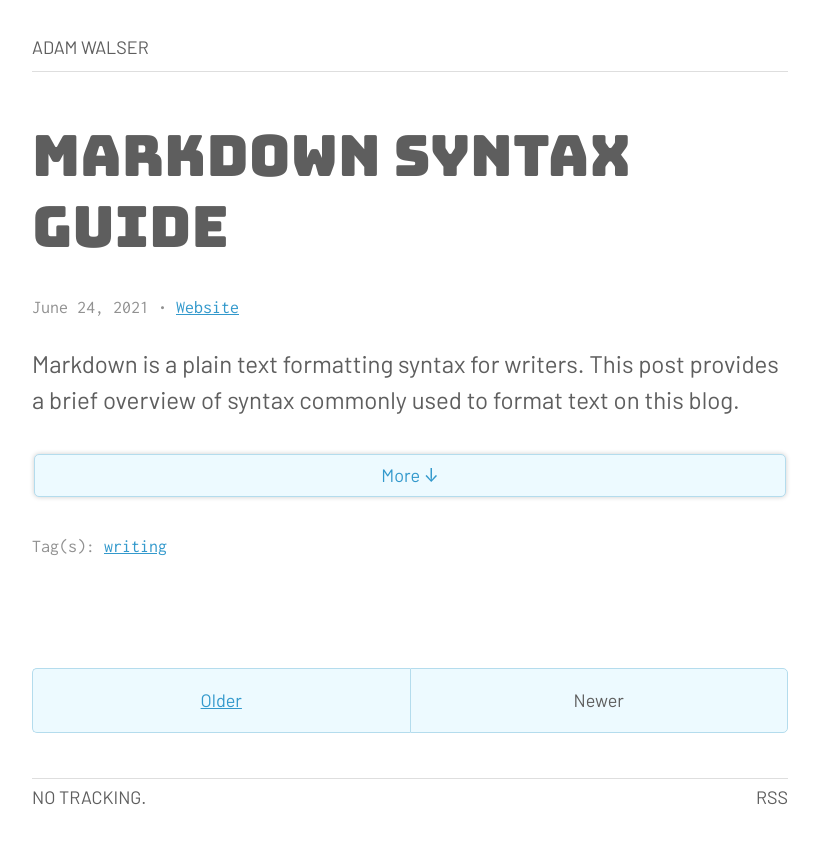
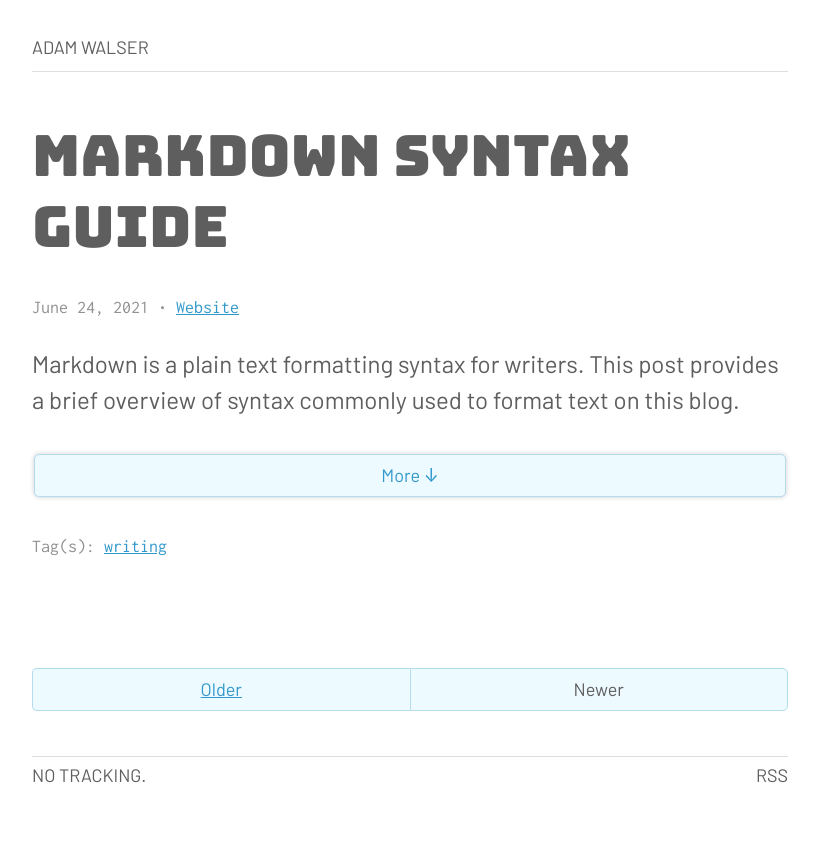
Before and after one commit to ajpwalser/ajpwalser.github.io, a Jekyll site: the page built from index.html, in a window 1280 px wide. Shown: the top 844 px of the page, without its empty margins (230-1049 px from the left). Built offline with Jekyll 4.4.1, drawn with Linux system fonts in a browser that asks for light colours; the list of posts is cut into pages by our own code.

Commit message:
Update style.css

```diff
--- a/css/style.css
+++ b/css/style.css
@@ -408,13 +408,13 @@ span.small {
 .pagination {
   display: flex;
   text-align: center;
+font-size: 75%;
 }
 
 .pagination-item {
   float: left;
   width: 50%;
-  padding: 1em;
-	font-size: 75%;
+  padding: 7px 18px;
 	background-color: var(--light);
 	border: 1px solid var(--border);
 
@@ -427,6 +427,10 @@ span.small {
     border-top-right-radius: 5px;
     border-bottom-right-radius: 5px;
   }
+}
+
+a.pagination-item:hover {
+  text-decoration: none;
 }
 
 /* Read more */
```
